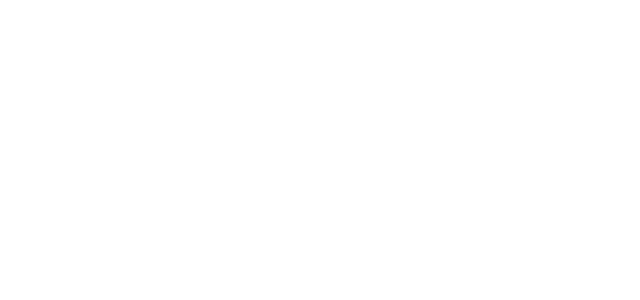
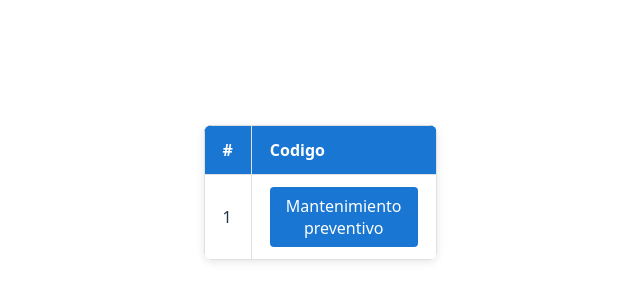
Before and after one commit to dennis-gomez/Dummy, a React (Vite) app in the folder dummy/: page /start_page in a window 1280 px wide. Shown: the part 208-508 px from the top of the page, without its empty margins (320-960 px from the left). Built offline with nearby package versions, Linux system fonts and the light colour scheme; sample sign-in values are in the browser's storage.

Commit message:
vista de miselaneos

```diff
--- a/dummy/src/components/pages/miscellaneousPage.tsx
+++ b/dummy/src/components/pages/miscellaneousPage.tsx
@@ -1,9 +1,82 @@
+import React, { useState } from "react";
+
 function MiscellaneousPage() {
 
-
+const [boolean, setBoolean] = useState(false);
 
     return (
         <>
+
+<div>
+    <div>
+                <style>{`
+                    .custom-table {
+                        border-collapse: collapse;
+                        width: 60%;
+                        margin: 30px auto;
+                        box-shadow: 0 2px 8px rgba(0,0,0,0.1);
+                        background: #fff;
+                        border-radius: 8px;
+                        overflow: hidden;
+                    }
+                    .custom-table th, .custom-table td {
+                        border: 1px solid #e0e0e0;
+                        padding: 12px 18px;
+                        text-align: left;
+                    }
+                    .custom-table th {
+                        background: #1976d2;
+                        color: #fff;
+                        font-weight: 600;
+                    }
+                    .custom-table tr:nth-child(even) {
+                        background: #f5f5f5;
+                    }
+                    .custom-table tr:hover {
+                        background: #e3f2fd;
+                    }
+                    .custom-btn {
+                        background: #1976d2;
+                        color: #fff;
+                        border: none;
+                        border-radius: 4px;
+                        padding: 8px 16px;
+                        cursor: pointer;
+                        transition: background 0.2s;
+                    }
+                    .custom-btn:hover {
+                        background: #1565c0;
+                    }
+                `}</style>
+                <table className="custom-table">
+                    <thead>
+                        <tr>
+                            <th>#</th>
+                            <th>Codigo</th>
+                        </tr>
+                    </thead>
+                    <tbody>
+                        <tr>
+                            <td>1</td>
+                            <td>
+                                <button className="custom-btn" onClick={() => { setBoolean(!boolean); }}>Mantenimiento preventivo</button>
+                            </td>
+                        </tr>
+                    </tbody>
+                </table>
+            </div>
+
+{boolean && (
+<div>
+
+hola Xd inserte tabla aqui
+
+</div>
+
+
+)}
+
+        </div>
         </>
     );
 }
```
